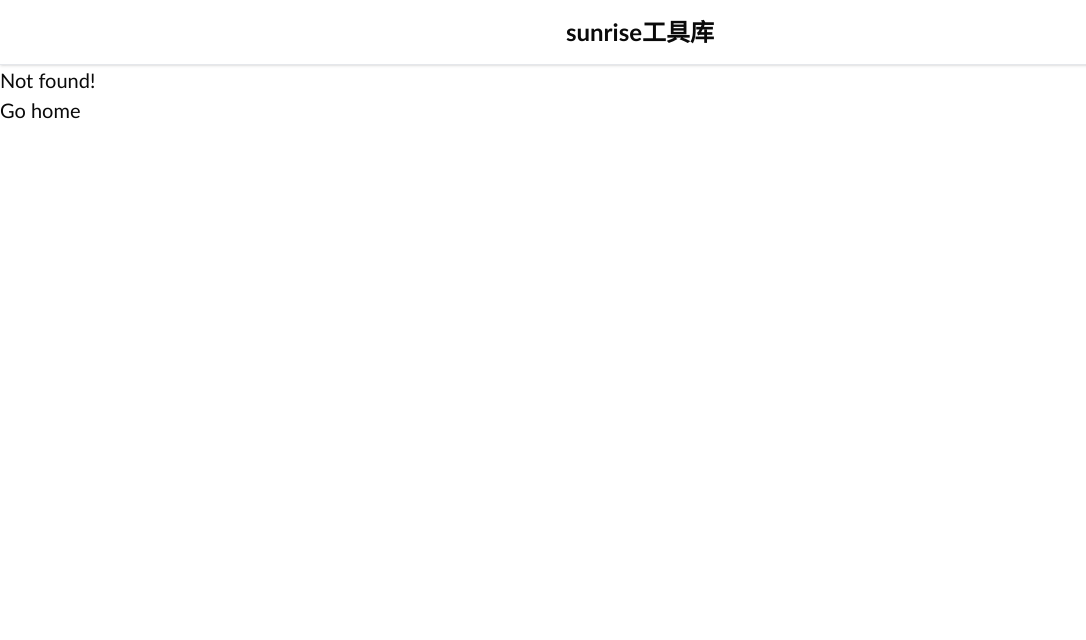
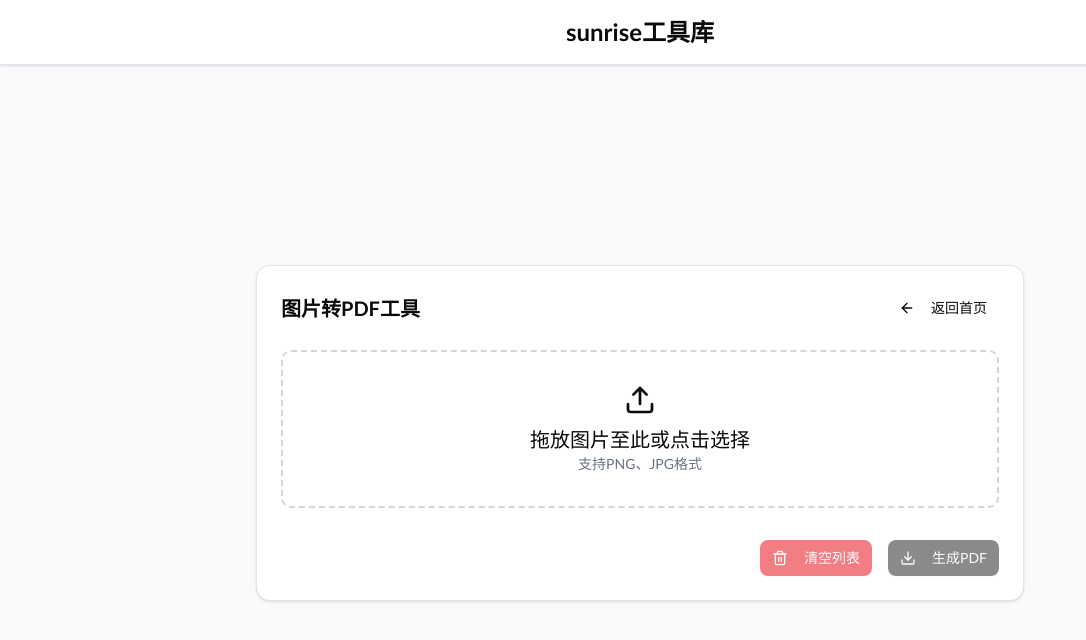
Before and after one commit to Sunrisies/bun-react, a React (Vite) app: page /imageToPdf in a window 1280 px wide. Before the commit this address had no page. Shown: the top 640 px of the page, without its empty margins (0-1086 px from the left). Built offline with nearby package versions, Linux system fonts and the light colour scheme.

Commit message:
feat(图片转PDF): 添加图片转PDF功能，支持拖拽排序和生成PDF
新增图片转PDF功能，用户可以通过拖拽或点击上传图片，支持图片排序、删除和生成PDF文件。同时添加了相关依赖库以支持拖拽排序功能。

```diff
--- a/package.json
+++ b/package.json
@@ -11,6 +11,7 @@
     "commit": "git-cz"
   },
   "dependencies": {
+    "@dnd-kit/core": "^6.3.1",
     "@radix-ui/react-label": "^2.1.2",
     "@radix-ui/react-select": "^2.1.6",
     "@radix-ui/react-slot": "^1.1.2",
@@ -19,6 +20,7 @@
     "@types/qrcode": "^1.5.5",
     "class-variance-authority": "^0.7.1",
     "clsx": "^2.1.1",
+    "core-js": "^3.41.0",
     "exif-js": "^2.3.0",
     "html2canvas": "^1.4.1",
     "lucide-react": "^0.477.0",
--- /dev/null
+++ b/src/pages/imageToPdf.tsx
@@ -0,0 +1,218 @@
+import { createFileRoute } from "@tanstack/react-router";
+import { useState, useCallback } from "react";
+import { Button } from "@/components/ui/button";
+import { ArrowLeft, Trash2, Upload, Download } from "lucide-react";
+import { useNavigate } from "@tanstack/react-router";
+import { toast } from "sonner";
+import { Card, CardContent, CardHeader, CardTitle } from "@/components/ui/card";
+import { useDropzone } from "react-dropzone";
+import { DndContext, DragOverlay, closestCenter } from "@dnd-kit/core";
+import {
+  SortableContext,
+  arrayMove,
+  verticalListSortingStrategy,
+} from "@dnd-kit/sortable";
+import jsPDF from "jspdf";
+
+export const Route = createFileRoute("/imageToPdf")({
+  component: ImageToPdfConverter,
+});
+
+interface ImageFile {
+  id: string;
+  url: string;
+  name: string;
+}
+interface FileError {
+  message: string;
+  code:
+    | "file-too-large"
+    | "file-too-small"
+    | "too-many-files"
+    | "file-invalid-type"
+    | string;
+}
+function ImageToPdfConverter() {
+  const navigate = useNavigate();
+  const [images, setImages] = useState<ImageFile[]>([]);
+  const [activeId, setActiveId] = useState<string | null>(null);
+
+  // 修改后的onDrop处理函数
+  const onDrop = useCallback((acceptedFiles: File[]) => {
+    const validFiles = acceptedFiles.filter((file) => {
+      if (!file.type.startsWith("image/")) {
+        toast.error(`文件 ${file.name} 不是有效的图片类型`);
+        return false;
+      }
+      return true;
+    });
+
+    // 添加图片有效性验证
+    validFiles.forEach((file) => {
+      const img = new Image();
+      img.src = URL.createObjectURL(file);
+      img.onerror = () => {
+        toast.error(`文件 ${file.name} 无法被识别为图片`);
+        URL.revokeObjectURL(img.src);
+      };
+    });
+
+    const newImages = validFiles.map((file) => ({
+      id: Math.random().toString(36).substr(2, 9),
+      url: URL.createObjectURL(file),
+      name: file.name,
+    }));
+
+    setImages((prev) => [...prev, ...newImages]);
+  }, []);
+
+  // 更新Dropzone配置，添加文件校验
+  const { getRootProps, getInputProps, isDragActive } = useDropzone({
+    onDrop,
+    accept: {
+      "image/png": [".png"],
+      "image/jpeg": [".jpg", ".jpeg"],
+    },
+    validator: (file): FileError | readonly FileError[] | null => {
+      if (!["image/png", "image/jpeg"].includes(file.type)) {
+        // 假设 FileError 有 message 属性，根据实际情况调整
+        return { message: "仅支持PNG/JPEG格式" } as FileError;
+      }
+      return null;
+    },
+  });
+
+  // 拖拽排序逻辑
+  const handleDragStart = (event: any) => setActiveId(event.active.id);
+
+  const handleDragEnd = (event: any) => {
+    const { active, over } = event;
+    if (active.id !== over.id) {
+      setImages((items) => {
+        const oldIndex = items.findIndex((i) => i.id === active.id);
+        const newIndex = items.findIndex((i) => i.id === over.id);
+        return arrayMove(items, oldIndex, newIndex);
+      });
+    }
+    setActiveId(null);
+  };
+
+  // 生成PDF
+  const generatePdf = async () => {
+    if (images.length === 0) {
+      toast.error("请先添加图片");
+      return;
+    }
+    console.log(images);
+    const pdf = new jsPDF();
+    for (const [index, img] of images.entries()) {
+      if (index > 0) pdf.addPage();
+
+      const imgElement = new Image();
+      imgElement.src = img.url;
+      await new Promise((resolve) => {
+        imgElement.onload = () => {
+          const width = pdf.internal.pageSize.getWidth();
+          const height = (imgElement.height * width) / imgElement.width;
+          pdf.addImage(imgElement, "JPEG", 0, 0, width, height);
+          resolve(true);
+        };
+      });
+    }
+
+    pdf.save("combined-images.pdf");
+    toast.success("PDF生成成功");
+  };
+
+  return (
+    <div className="flex h-full items-center justify-center p-4 bg-gray-50">
+      <Card className="w-full max-w-3xl">
+        <CardHeader>
+          <div className="flex justify-between items-center">
+            <CardTitle>图片转PDF工具</CardTitle>
+            <Button onClick={() => navigate({ to: "/" })} variant="ghost">
+              <ArrowLeft className="h-4 w-4 mr-2" />
+              返回首页
+            </Button>
+          </div>
+        </CardHeader>
+        <CardContent className="space-y-4">
+          {/* 上传区域 */}
+          <div
+            {...getRootProps()}
+            className={`border-2 border-dashed rounded-lg p-8 text-center cursor-pointer
+              ${isDragActive ? "border-blue-500 bg-blue-50" : "border-gray-300"}`}
+          >
+            <input {...getInputProps()} />
+            <Upload className="h-8 w-8 mx-auto mb-2" />
+            <p>{isDragActive ? "松开鼠标上传" : "拖放图片至此或点击选择"}</p>
+            <p className="text-sm text-gray-500">支持PNG、JPG格式</p>
+          </div>
+
+          {/* 图片预览列表 */}
+          <DndContext
+            collisionDetection={closestCenter}
+            onDragStart={handleDragStart}
+            onDragEnd={handleDragEnd}
+          >
+            <SortableContext
+              items={images}
+              strategy={verticalListSortingStrategy}
+            >
+              <div className="space-y-2 max-h-96 overflow-y-auto">
+                {images.map((img) => (
+                  <div
+                    key={img.id}
+                    className="border rounded p-2 flex items-center gap-2 bg-gray-50"
+                  >
+                    <div className="flex-1 flex items-center gap-2">
+                      <span className="cursor-move">☰</span>
+                      <img
+                        src={img.url}
+                        alt={img.name}
+                        className="h-12 w-12 object-cover rounded"
+                      />
+                      <span className="truncate">{img.name}</span>
+                    </div>
+                    <Button
+                      variant="ghost"
+                      size="sm"
+                      onClick={() =>
+                        setImages((prev) => prev.filter((i) => i.id !== img.id))
+                      }
+                    >
+                      <Trash2 className="h-4 w-4" />
+                    </Button>
+                  </div>
+                ))}
+              </div>
+            </SortableContext>
+            <DragOverlay>
+              {activeId ? (
+                <div className="border rounded p-2 bg-white shadow-lg opacity-80">
+                  {images.find((img) => img.id === activeId)?.name}
+                </div>
+              ) : null}
+            </DragOverlay>
+          </DndContext>
+
+          {/* 操作按钮 */}
+          <div className="flex gap-4 justify-end">
+            <Button
+              variant="destructive"
+              onClick={() => setImages([])}
+              disabled={!images.length}
+            >
+              <Trash2 className="h-4 w-4 mr-2" />
+              清空列表
+            </Button>
+            <Button onClick={generatePdf} disabled={!images.length}>
+              <Download className="h-4 w-4 mr-2" />
+              生成PDF
+            </Button>
+          </div>
+        </CardContent>
+      </Card>
+    </div>
+  );
+}
--- a/src/pages/index.tsx
+++ b/src/pages/index.tsx
@@ -65,6 +65,11 @@ function Index() {
       description: "支持时间戳转换",
       path: "/timestampConverter",
     },
+    {
+      title: "图片转PDF",
+      description: "合并多张图片为PDF文件",
+      path: "/imageToPdf",
+    },
   ];
   return (
     <main className="flex justify-center h-full box-border">
--- a/src/routeTree.gen.ts
+++ b/src/routeTree.gen.ts
@@ -17,6 +17,7 @@ import { Route as WebsocketClientImport } from './pages/websocketClient'
 import { Route as TimestampConverterImport } from './pages/timestampConverter'
 import { Route as QrGeneratorImport } from './pages/qrGenerator'
 import { Route as MusicPlayerImport } from './pages/musicPlayer'
+import { Route as ImageToPdfImport } from './pages/imageToPdf'
 import { Route as ImageMetadataImport } from './pages/imageMetadata'
 import { Route as HexStringConverterImport } from './pages/hexStringConverter'
 import { Route as ColorConverterImport } from './pages/colorConverter'
@@ -80,6 +81,12 @@ const QrGeneratorRoute = QrGeneratorImport.update({
 const MusicPlayerRoute = MusicPlayerImport.update({
   id: '/musicPlayer',
   path: '/musicPlayer',
+  getParentRoute: () => rootRoute,
+} as any)
+
+const ImageToPdfRoute = ImageToPdfImport.update({
+  id: '/imageToPdf',
+  path: '/imageToPdf',
   getParentRoute: () => rootRoute,
 } as any)
 
@@ -165,6 +172,13 @@ declare module '@tanstack/react-router' {
       preLoaderRoute: typeof ImageMetadataImport
       parentRoute: typeof rootRoute
     }
+    '/imageToPdf': {
+      id: '/imageToPdf'
+      path: '/imageToPdf'
+      fullPath: '/imageToPdf'
+      preLoaderRoute: typeof ImageToPdfImport
+      parentRoute: typeof rootRoute
+    }
     '/musicPlayer': {
       id: '/musicPlayer'
       path: '/musicPlayer'
@@ -233,6 +247,7 @@ export interface FileRoutesByFullPath {
   '/colorConverter': typeof ColorConverterRoute
   '/hexStringConverter': typeof HexStringConverterRoute
   '/imageMetadata': typeof ImageMetadataRoute
+  '/imageToPdf': typeof ImageToPdfRoute
   '/musicPlayer': typeof MusicPlayerRoute
   '/qrGenerator': typeof QrGeneratorRoute
   '/timestampConverter': typeof TimestampConverterRoute
@@ -250,6 +265,7 @@ export interface FileRoutesByTo {
   '/colorConverter': typeof ColorConverterRoute
   '/hexStringConverter': typeof HexStringConverterRoute
   '/imageMetadata': typeof ImageMetadataRoute
+  '/imageToPdf': typeof ImageToPdfRoute
   '/musicPlayer': typeof MusicPlayerRoute
   '/qrGenerator': typeof QrGeneratorRoute
   '/timestampConverter': typeof TimestampConverterRoute
@@ -268,6 +284,7 @@ export interface FileRoutesById {
   '/colorConverter': typeof ColorConverterRoute
   '/hexStringConverter': typeof HexStringConverterRoute
   '/imageMetadata': typeof ImageMetadataRoute
+  '/imageToPdf': typeof ImageToPdfRoute
   '/musicPlayer': typeof MusicPlayerRoute
   '/qrGenerator': typeof QrGeneratorRoute
   '/timestampConverter': typeof TimestampConverterRoute
@@ -287,6 +304,7 @@ export interface FileRouteTypes {
     | '/colorConverter'
     | '/hexStringConverter'
     | '/imageMetadata'
+    | '/imageToPdf'
     | '/musicPlayer'
     | '/qrGenerator'
     | '/timestampConverter'
@@ -303,6 +321,7 @@ export interface FileRouteTypes {
     | '/colorConverter'
     | '/hexStringConverter'
     | '/imageMetadata'
+    | '/imageToPdf'
     | '/musicPlayer'
     | '/qrGenerator'
     | '/timestampConverter'
@@ -319,6 +338,7 @@ export interface FileRouteTypes {
     | '/colorConverter'
     | '/hexStringConverter'
     | '/imageMetadata'
+    | '/imageToPdf'
     | '/musicPlayer'
     | '/qrGenerator'
     | '/timestampConverter'
@@ -337,6 +357,7 @@ export interface RootRouteChildren {
   ColorConverterRoute: typeof ColorConverterRoute
   HexStringConverterRoute: typeof HexStringConverterRoute
   ImageMetadataRoute: typeof ImageMetadataRoute
+  ImageToPdfRoute: typeof ImageToPdfRoute
   MusicPlayerRoute: typeof MusicPlayerRoute
   QrGeneratorRoute: typeof QrGeneratorRoute
   TimestampConverterRoute: typeof TimestampConverterRoute
@@ -354,6 +375,7 @@ const rootRouteChildren: RootRouteChildren = {
   ColorConverterRoute: ColorConverterRoute,
   HexStringConverterRoute: HexStringConverterRoute,
   ImageMetadataRoute: ImageMetadataRoute,
+  ImageToPdfRoute: ImageToPdfRoute,
   MusicPlayerRoute: MusicPlayerRoute,
   QrGeneratorRoute: QrGeneratorRoute,
   TimestampConverterRoute: TimestampConverterRoute,
@@ -380,6 +402,7 @@ export const routeTree = rootRoute
         "/colorConverter",
         "/hexStringConverter",
         "/imageMetadata",
+        "/imageToPdf",
         "/musicPlayer",
         "/qrGenerator",
         "/timestampConverter",
@@ -408,6 +431,9 @@ export const routeTree = rootRoute
     "/imageMetadata": {
       "filePath": "imageMetadata.tsx"
     },
+    "/imageToPdf": {
+      "filePath": "imageToPdf.tsx"
+    },
     "/musicPlayer": {
       "filePath": "musicPlayer.tsx"
     },
```
Also changed, not shown: 1 other file (tests, documents, lock files or other folders).
